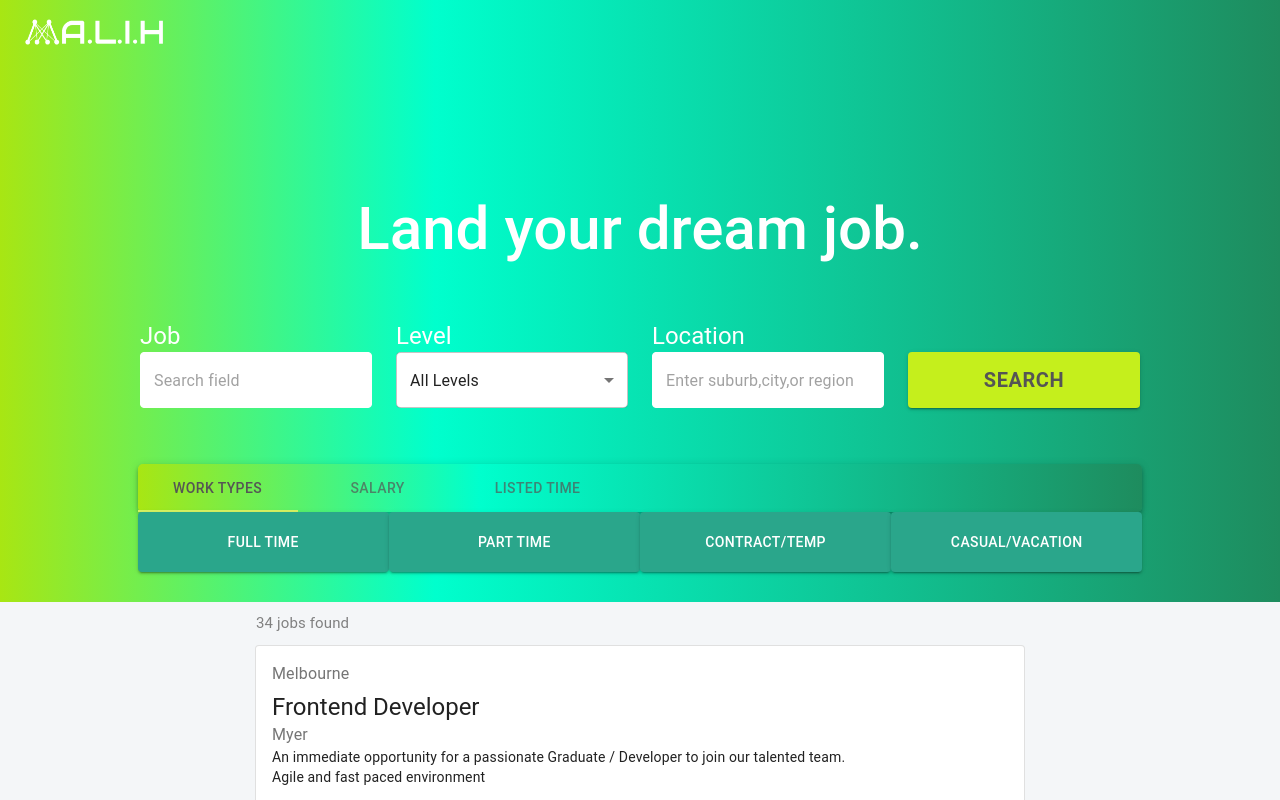
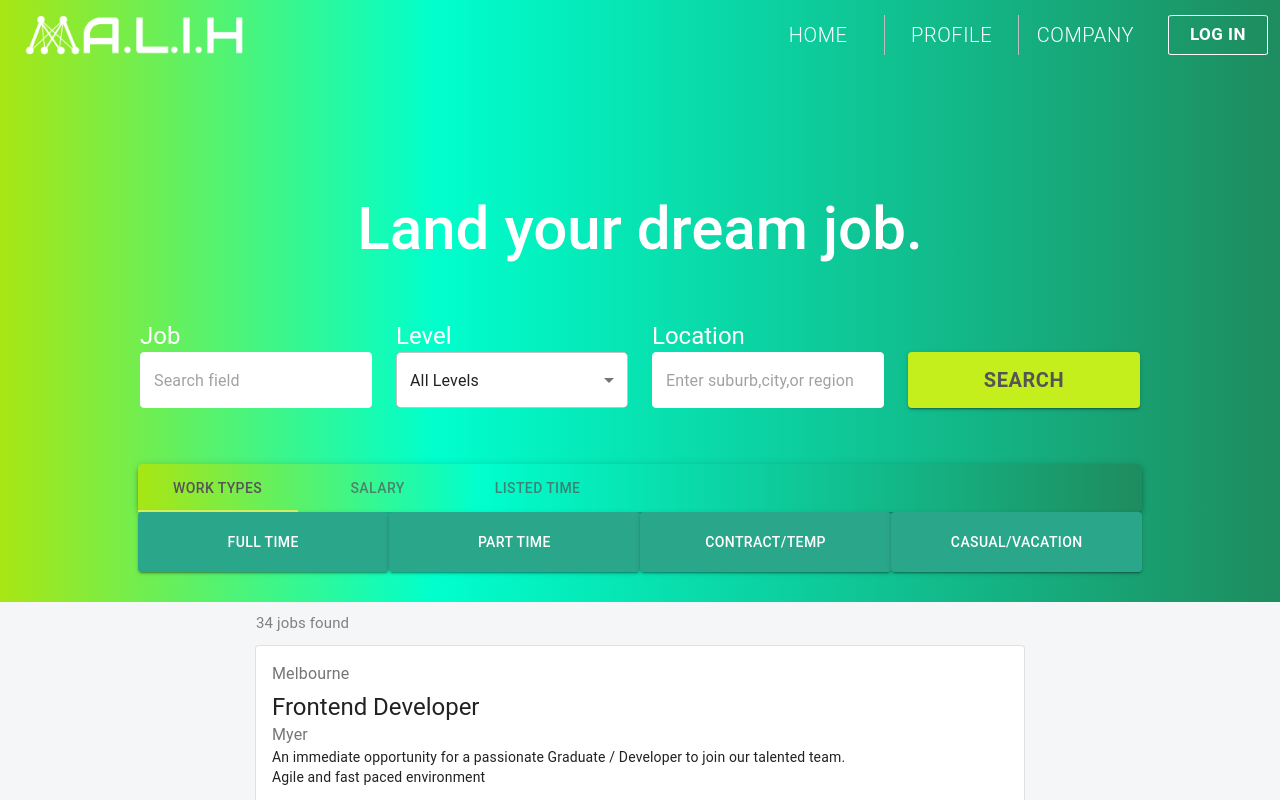
Before and after one commit to CocoLi7777/job-search-portal, a React (Create React App) app: page / in a window 1280 px wide. Shown: the top 800 px of the page. Built offline with nearby package versions, Linux system fonts and the light colour scheme.

Commit message:
new ui design

```diff
--- a/src/components/elements/Header.js
+++ b/src/components/elements/Header.js
@@ -2,13 +2,63 @@
 import React from 'react';
 import PropTypes from 'prop-types';
 import { makeStyles } from '@material-ui/styles';
-import { AppBar, Toolbar } from '@material-ui/core';
+import {
+  AppBar,
+  Toolbar,
+  Button,
+  Icon,
+  IconButton,
+  ButtonGroup,
+  Grid,
+} from '@material-ui/core';
 
 const useStyles = makeStyles((theme) => ({
   root: {
     flexGrow: 1,
     background:
       'linear-gradient(90deg, rgba(168,230,19,1) 0%, rgba(0,255,205,1) 34%, rgba(30,140,94,1) 100%)',
+  },
+  btnGroup: {
+    width: '100%',
+    marginTop: '10px',
+  },
+  btnItem: {
+    fontFamily: 'Roboto',
+    fontWeight: 300,
+    width: '40%',
+    height: '40px',
+    backgroundColor: 'transparent',
+    fontSize: 20,
+    color: 'white',
+    borderColor: 'red',
+    '&:hover': {
+      backgroundColor: '#a5cf00',
+      border: 'none',
+    },
+  },
+  iconBtn: {
+    marginTop: '10px',
+
+    //border: '1px red solid',
+  },
+  btn: {
+    fontFamily: 'Roboto',
+    fontWeight: 'bold',
+    backgroundColor: 'transparent',
+    borderColor: 'white',
+    color: 'white',
+    width: '100px',
+    height: '40px',
+    marginTop: '10px',
+    borderRadius: '5%',
+    fontSize: 17,
+    '&:hover': {
+      backgroundColor: '#a5cf00',
+      border: 'none',
+    },
+  },
+  item: {
+    textAlign: 'center',
   },
 }));
 
@@ -22,12 +72,38 @@ function Header() {
       data-test="headerComponent"
     >
       <Toolbar>
-        <img
-          src="/malih.png"
-          alt="logo"
-          style={{ width: '140px' }}
-          data-test="logoIMG"
-        />
+        <Grid container spacing={2}>
+          <Grid item sm={7} xs={12}>
+            <img
+              src="/malih.png"
+              alt="logo"
+              style={{ width: '220px', height: '40px' }}
+              className={classes.iconBtn}
+              data-test="logoIMG"
+            />
+          </Grid>
+          <Grid item sm={4} xs={12} className={classes.item}>
+            <ButtonGroup
+              disableElevation
+              variant="contained"
+              className={classes.btnGroup}
+            >
+              <Button className={classes.btnItem}>Home</Button>
+              <Button className={classes.btnItem}>Profile</Button>
+              <Button className={classes.btnItem}>Company</Button>
+            </ButtonGroup>
+          </Grid>
+          <Grid item sm={1} xs={12} className={classes.item}>
+            <Button
+              variant="outlined"
+              color="primary"
+              href="#outlined-buttons"
+              className={classes.btn}
+            >
+              LOG IN
+            </Button>
+          </Grid>
+        </Grid>
       </Toolbar>
     </AppBar>
   );
```
